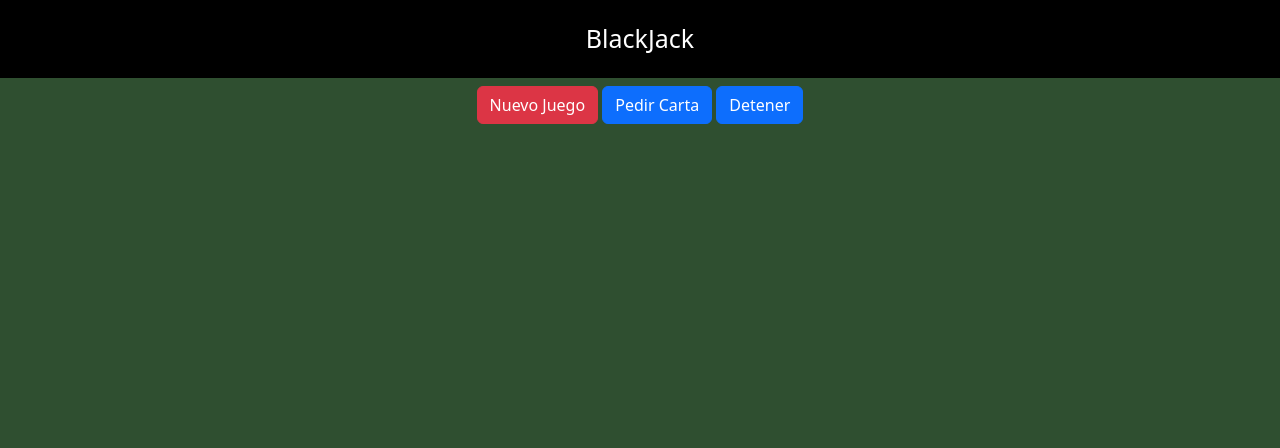
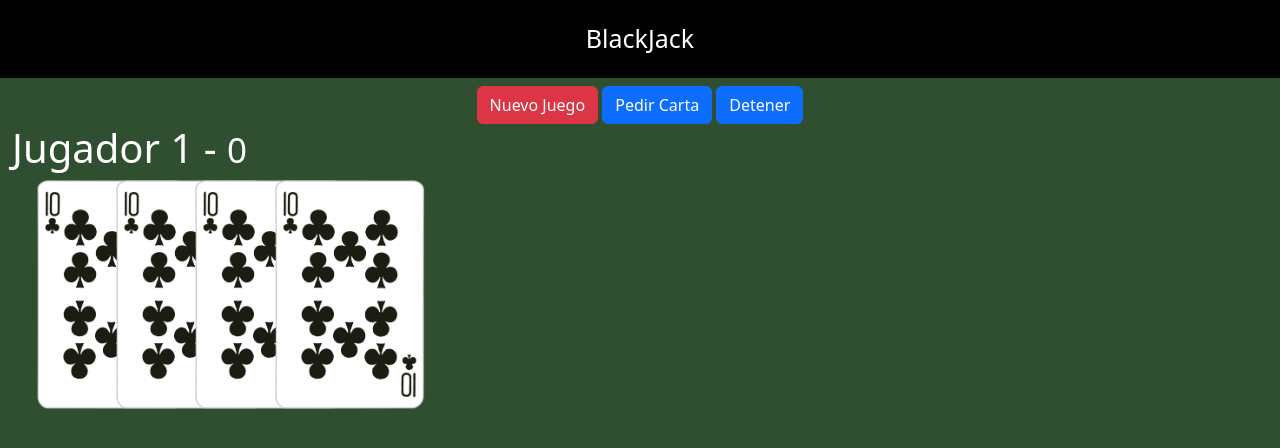
Before and after one commit to duvan1026/02-blackjack, a plain HTML site: page assets/index.html in a window 1280 px wide. Drawn offline with nearby package versions, Linux system fonts and the light colour scheme.

Commit message:
index.html: se agrega estructura y estilos al bloque donde se muestran las cartas que el juegador va a mostrar

```diff
--- a/assets/css/styles.css
+++ b/assets/css/styles.css
@@ -11,3 +11,11 @@ html, body {
     padding: 20px;
     font-size: 25px;
 }
+
+.carta {
+    position: relative;
+    width: 150px;
+    left: 100px;
+    margin-left: -75px;
+
+}
--- a/assets/index.html
+++ b/assets/index.html
@@ -27,6 +27,23 @@
         </div>
     </div>
 
+    <!-- container: no permite que quede pegados a los bordes -->
+    <div class="row container">
+        <div class="col">
+
+            <h1>Jugador 1 - <small>0</small></h1>
+            <!-- se colocaran todas las cartas que el jugador va mostrando -->
+            <div id="jugador cartas">
+                <img class="carta" src="./cartas/10C.png" alt="">
+                <img class="carta" src="./cartas/10C.png" alt="">
+                <img class="carta" src="./cartas/10C.png" alt="">
+                <img class="carta" src="./cartas/10C.png" alt="">
+            </div>
+
+        </div>
+
+    </div>
+
     <script src="./js/juego.js"></script>
 
 </body>
```
